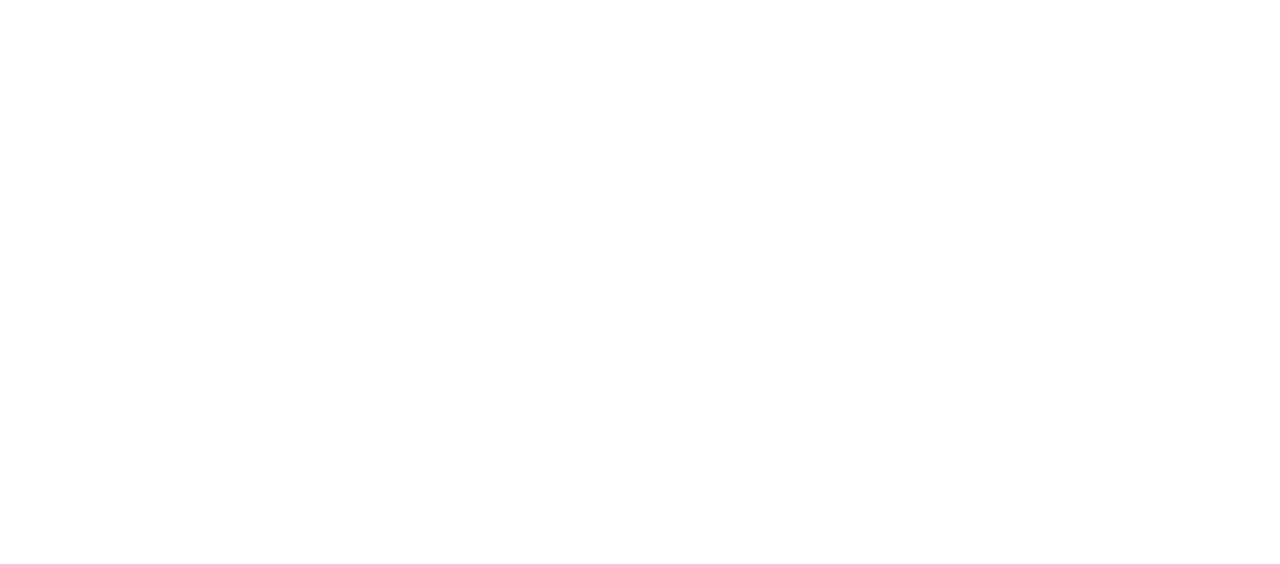
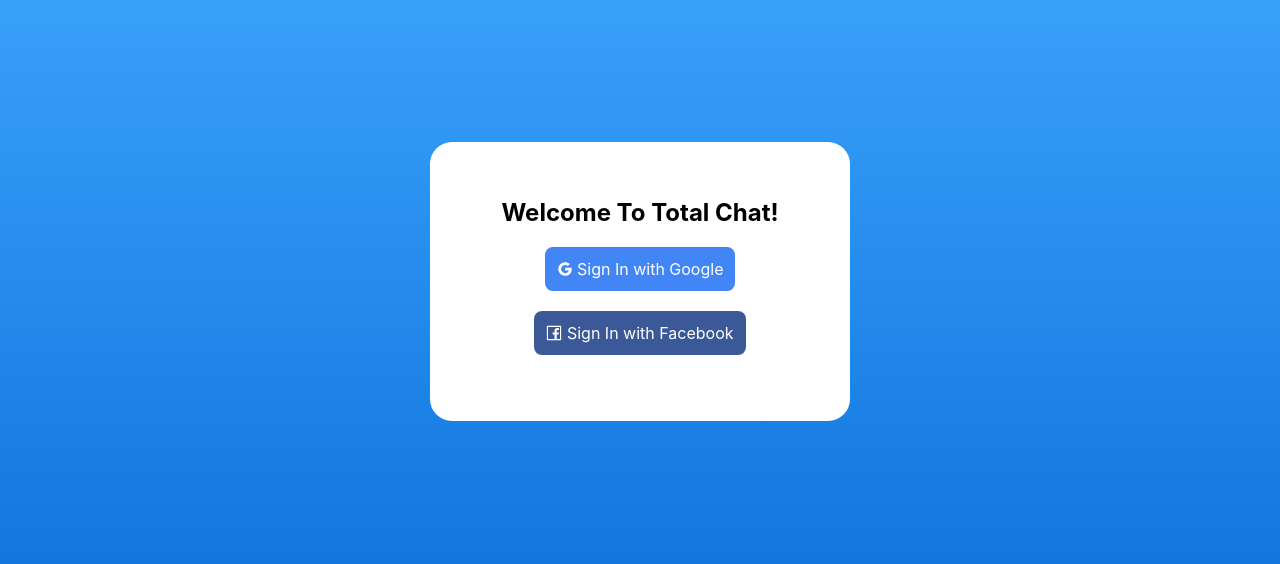
Before and after one commit to rusinner/Second_React_Chat_App, a React (Create React App) app in the folder chat-app/: page / in a window 1280 px wide. Before the commit this address had no page. Shown: the part 114-678 px from the top of the page. Built offline with nearby package versions, Linux system fonts and the light colour scheme; the HTML template or start-up script is replaced by a standard one.

Commit message:
firebase setup

```diff
--- a/chat-app/src/App.js
+++ b/chat-app/src/App.js
@@ -1,11 +1,14 @@
 import "./App.css";
 import { BrowserRouter as Router, Routes, Route } from "react-router-dom";
+import Login from "./components/Login";
 
 function App() {
   return (
     <div style={{ fontFamily: "Avenir" }}>
       <Router>
-        <Routes></Routes>
+        <Routes>
+          <Route path="/" element={<Login />} />
+        </Routes>
       </Router>
     </div>
   );
--- /dev/null
+++ b/chat-app/src/components/Login.js
@@ -0,0 +1,23 @@
+import React from "react";
+import { GoogleOutlined, FacebookOutlined } from "@ant-design/icons";
+
+const Login = () => {
+  return (
+    <div id="login-page">
+      <div id="login-card">
+        <h2>Welcome To Total Chat!</h2>
+
+        <div className="login-button google">
+          <GoogleOutlined /> Sign In with Google
+        </div>
+        <br />
+        <br />
+        <div className="login-button facebook">
+          <FacebookOutlined /> Sign In with Facebook
+        </div>
+      </div>
+    </div>
+  );
+};
+
+export default Login;
```
